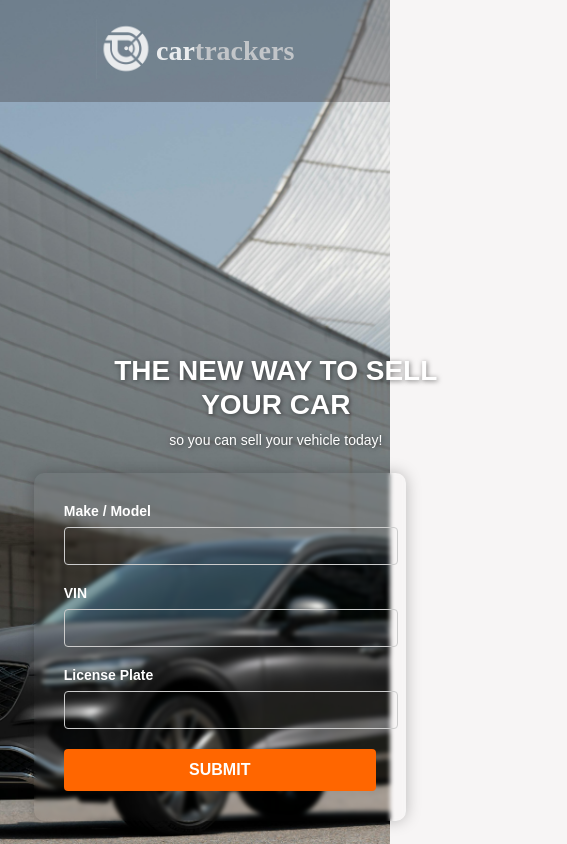
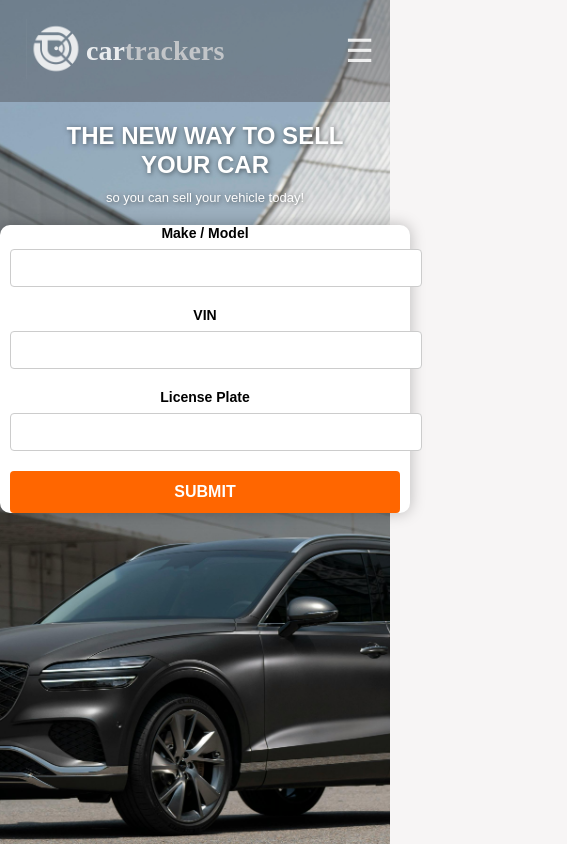
Before and after one commit to ChFaheem22/car, a Next.js app: page / in a window 390 px wide. Shown: the top 844 px of the page, 567 px wide, since content can reach past the window. Built offline with nearby package versions, Linux system fonts and the light colour scheme.

Commit message:
Initial commit

```diff
--- a/app/globals.css
+++ b/app/globals.css
@@ -114,7 +114,6 @@
 }
 
 .support-email{
-  margin-left: 80px;
   padding: 40px 30px;
 }
 
@@ -1069,261 +1068,126 @@ html, body {
   padding: 0;
 }
 
-/* media*/
-/* Target exactly 768px width and 1200px height */
-@media screen and (max-width: 768px) and (max-height: 1200px) {
-
+@media (max-width: 768px) {
+  /* Navbar */
   .navbar {
     flex-direction: column;
     align-items: flex-start;
     padding: 1rem;
+    font-size: 13px;
   }
-
   .navbar-left {
-    width: 90%;
-    display: flex;
-    align-items: center;
+    width: 100%;
+    margin-left: 0;
+    height: auto;
   }
-
   .hamburger {
     display: block;
-    cursor: pointer;
-    font-size: 1.5rem;
-    user-select: none;
-    margin-left: 60%;
+    font-size: 2rem;
+    margin-left: auto;
   }
-
   .menu-links {
     display: none;
     width: 100%;
     margin-top: 1rem;
+    position: absolute;
+    left: 0;
+    top: 60px;
+    background: rgba(56,51,51,0.95);
+    z-index: 99;
   }
   .menu-links.open {
     display: block;
+    animation: slideDown 0.2s ease;
   }
   .menu-links ul {
-    display: flex;
     flex-direction: column;
     gap: 1rem;
+    align-items: stretch;
   }
   .menu-links li {
     width: 100%;
+    text-align: center;
   }
   .menu-links a {
     display: block;
     padding: 0.5rem 0;
   }
 
-  .support-banner {
+  /* Footer */
+  .footer {
     flex-direction: column;
-    text-align: center;
-    padding: 20px;
+    padding: 30px 16px;
+    gap: 20px;
   }
-  .support-email {
+  .support-email h2{
+    font-size: 2.2vh;
+  }
+  .support-email{
+    margin-left: -80px;
+  }
+  .footer-left,
+  .footer-links {
     margin-left: 0;
-    padding: 20px;
-  }
-  .arrow-button {
-    margin: 20px 0 0 0;
+    min-width: unset;
+    max-width: unset;
+    height: auto;
+    flex-direction: column;
+    gap: 16px;
   }
 
-  .footer {
-    flex-direction: column;
-    padding: 30px 20px;
-  }
-  .footer-left {
+  .social-icons{
     margin-left: 0;
-  }
-  .footer-links {
     min-width: unset;
+    max-width: unset;
     height: auto;
-    flex-direction: column;
-    gap: 20px;
-  }
-  .social-icons {
-    margin-left: 0;
+    gap: 16px;
   }
 
-  .hero-section {
-    text-align: center;
-    width: 380px;
-    top: 30%;
-    left: 22%;
-  }
-  .hero-section h1 {
-    font-size: 28px;
-  }
-  .hero-section p {
-    font-size: 14px;
-  }
-
+  /* Hero / Absolute Sections */
+  .hero-section,
   .car-form,
   .how-work {
-    position: static;
-    width: 80%;
-    margin-top: 44vh;
-    margin-left: 4vh;
-    color: #fff;
-  }
-  .how-work {
-    width: 90%;
-  }
-  .car-form,
-  .form-group input {
-    background: transparent;
-    backdrop-filter: blur(2px);
-  }
-
-  .flex {
-    flex-direction: column;
-    gap: 20px;
-  }
-  .box {
-    width: 100%;
-  }
-
-  .video-appraisal {
-    flex-direction: column;
-    align-items: center;
-    margin-left: 0;
-    padding: 20px;
-  }
-  .headline {
-    margin-left: 0;
+    position: static !important;
+    top: 50% !important;
+    left: 50% !important;
+    width: 100% !important;
+    margin: 20px auto !important;
+    padding: 0 10px !important;
     text-align: center;
   }
-  .section-title {
-    font-size: 28px;
-    text-align: center;
+  .hero-section h1 { font-size: 24px; }
+  .hero-section p { font-size: 13px; }
+
+  /* Video, Payment, Review, Stats, Partners, FAQ, Blog */
+  .video-appraisal,
+  .payment-container,
+  .review-row,
+  .stats-grid,
+  .partners-grid,
+  .blog-grid {
+    flex-direction: column !important;
+    gap: 16px !important;
+    padding: 12px !important;
+    margin: 0 !important;
+    width: 100% !important;
   }
+  .faq-qs { margin-left: 0 !important; width: 100% !important; }
 
-  .captions-shopping {
-    flex-direction: row;
-    text-align: center;
+  /* Misc */
+  .bio, .paymentbio, .cap-bio {
+    margin: 0 !important;
+    padding: 10px !important;
+    font-size: 13px !important;
+    text-align: center !important;
   }
-  .cap-left-logo {
-    display: none;
-  }
-  .cap-right-logo {
-    margin: 10px auto;
-    height: auto;
-    width: auto;
-  }
-  .cap-bio {
-    margin: 20px auto;
-  }
+  .bio h1, .paymentbio h1, .cap-bio h1 { font-size: 18px !important; }
+  .bio p, .paymentbio p, .cap-bio p { font-size: 11px !important; }
 
-  .payment-container {
-    flex-direction: column;
-    padding: 20px;
-  }
-  .payment-left {
-    margin-left: 0;
-  }
-  .payment-options {
-    flex-direction: column;
-    margin-left: 0;
-    margin-top: 20px;
-  }
-  .payment-card {
-    max-width: 100%;
-  }
-
-  .review-row {
-    flex-direction: column;
-    align-items: center;
-  }
-  .review-card {
-    max-width: 100%;
-  }
-
-  .stats-section {
-    padding: 2rem;
-  }
-  .stats-grid {
-    grid-template-columns: 1fr 1fr;
-    gap: 1rem;
-  }
-  .stat-card h4 {
-    font-size: 24px;
-  }
-
-  .paymentbutton {
-    margin: 10px auto;
-    width: 80%;
-    justify-content: center;
-  }
-
-  .partners-grid {
-    display: flex;
-    flex-direction: row;
-    flex-wrap: nowrap;
-    overflow-x: auto;
-    gap: 15px;
-    padding: 10px 0;
-  }
-  .partner-card {
-    flex: 0 0 auto;
-    text-align: center;
-    font-size: 12px;
-  }
-  .partner-icon {
-    font-size: 28px;
-  }
-  .partner-name {
-    font-size: 12px;
-    margin-top: 5px;
-  }
-
-  .faq-qs {
-    width: 100%;
-    margin-left: 0;
-  }
-
-  .captions {
-    display: flex;
-    flex-direction: row;
-    flex-wrap: nowrap;
-    justify-content: space-between;
-    align-items: center;
-    gap: 10px;
-    text-align: center;
-  }
-  .left-logo img,
-  .right-logo img {
-    max-width: 80px;
-    height: auto;
-  }
-  .bio {
-    flex: 1;
-    font-size: 14px;
-    margin: 0 10px;
-  }
-
-  .payment {
-    display: flex;
-    flex-direction: row;
-    align-items: center;
-    justify-content: space-between;
-    gap: 0px;
-    text-align: center;
-  }
-  .paymentrightlogo img {
-    max-width: 80px;
-    height: auto;
-    margin-left: -24rem;
-  }
-  .paymentbio {
-    flex: 1;
-    font-size: 14px;
-    margin: 0 10px;
-    padding-left: 40px;
-  }
-  .paymentbutton {
-    padding: 8px 12px;
-    font-size: 14px;
-    width: auto;
-    margin: 10px auto;
-    justify-content: center;
+  /* Images */
+  .left-logo img, .right-logo img, .paymentrightlogo img, .cap-left-logo img, .cap-right-logo img {
+    max-width: 60px !important;
+    height: auto !important;
+    margin: 0 !important;
   }
 }
```
